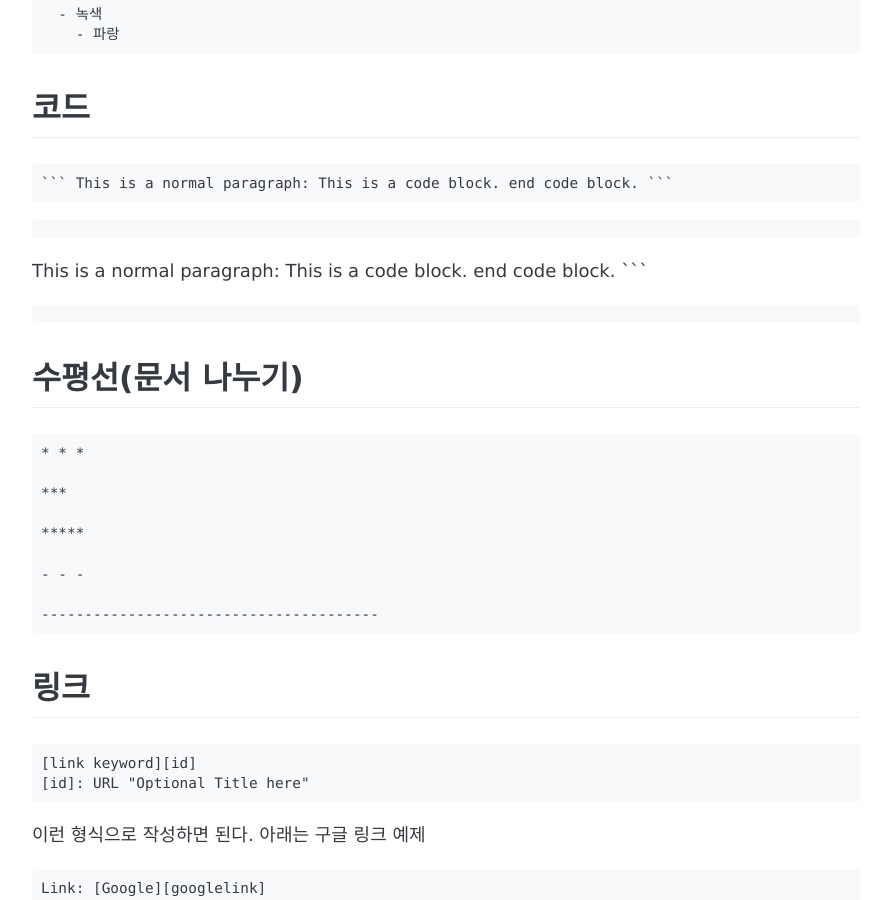
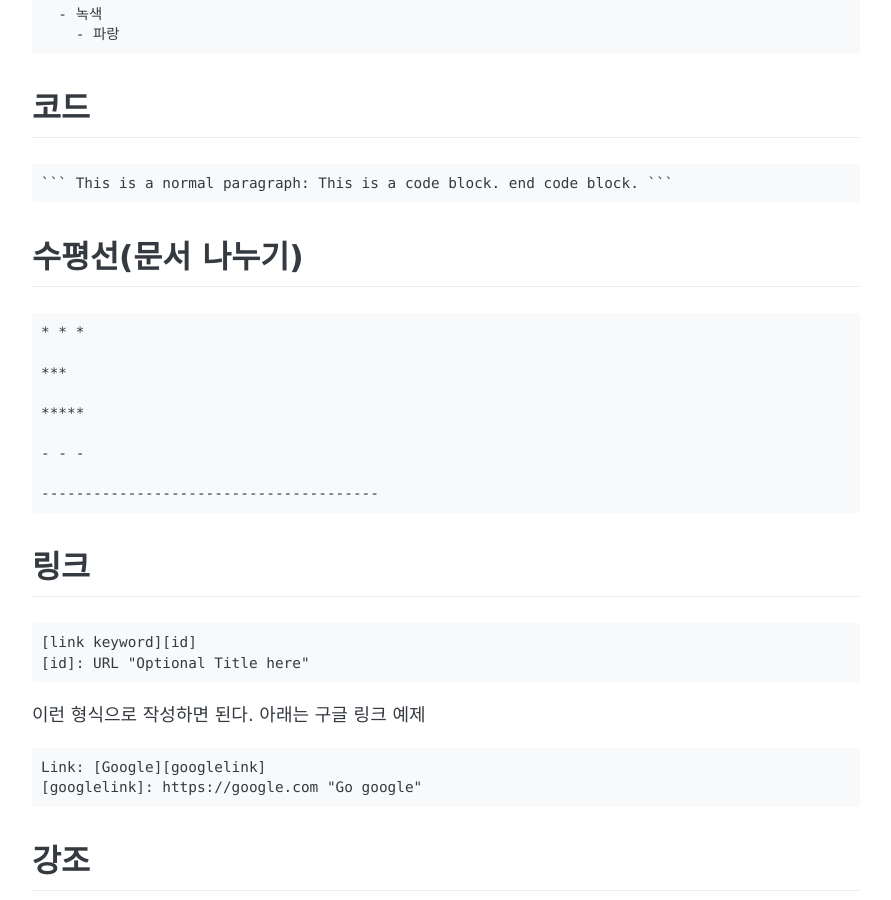
Before and after one commit to Taein0910/blog, a Jekyll site: the page built from _posts/2020-01-12-markdown-grammar.md, in a window 1280 px wide and 900 px high, scrolled down 1696 px. Shown: the whole window, without its empty margins (194-1085 px from the left). Built offline with Jekyll 4.4.1, drawn with Linux system fonts in a browser that asks for light colours; some web fonts are replaced; comment, search, counter and statistics services are not loaded.

Commit message:
mdpostingEdit

````diff
--- a/_posts/2020-01-12-markdown-grammar.md
+++ b/_posts/2020-01-12-markdown-grammar.md
@@ -76,11 +76,6 @@ This is an H2
 ``` This is a normal paragraph: This is a code block. end code block. ```
 ~~~
 
-~~~
-~~~
-This is a normal paragraph: This is a code block. end code block. ```
-~~~
-~~~
 
 ## 수평선(문서 나누기)
 
````
